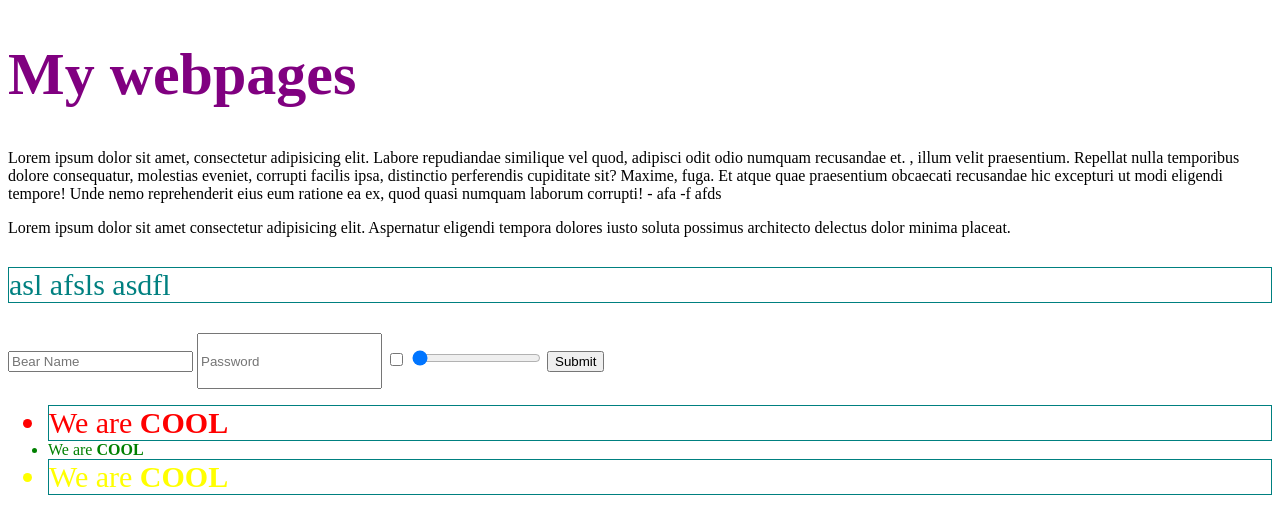
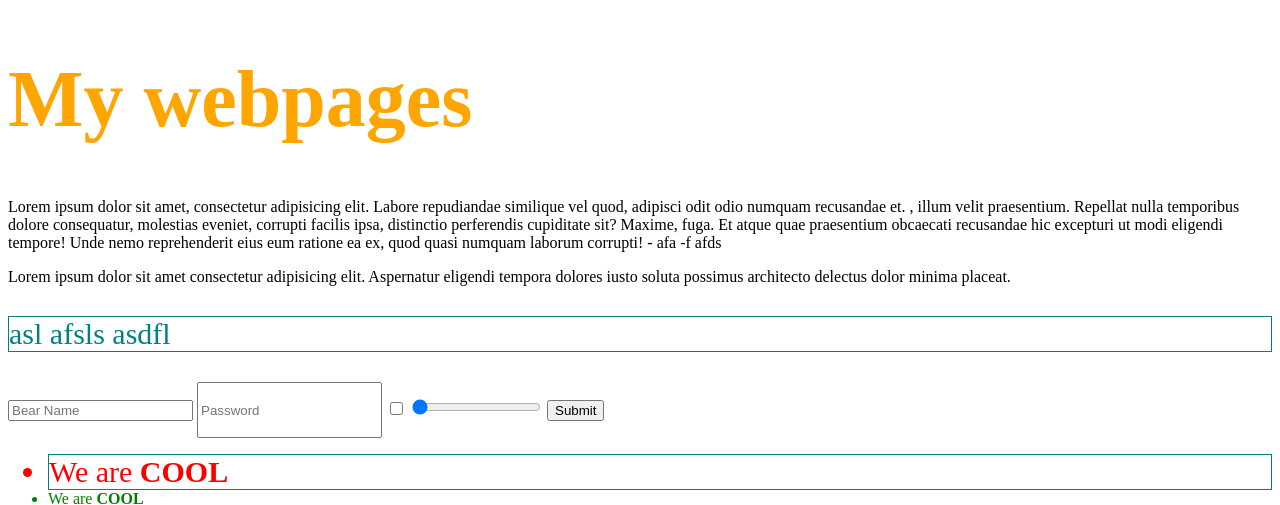
Before and after one commit to umeshraj/udemy_the_modern_js_bootcamp_2020, a plain HTML site: page 14_twisting_dom/index.html in a window 1280 px wide. In both pictures the pointer is over the element "My webpages". Shown: the top 505 px of the page. Drawn offline with Linux system fonts and the light colour scheme; grey boxes are pictures that could not be loaded.

Commit message:
Change style on hover and getComputedStyles()

```diff
--- a/14_twisting_dom/app.css
+++ b/14_twisting_dom/app.css
@@ -1,6 +1,11 @@
 h1 {
   color: purple;
   font-size: 60px;
+}
+
+h1:hover {
+  color: orange;
+  font-size: 80px;
 }
 
 #bear-photo {
```
